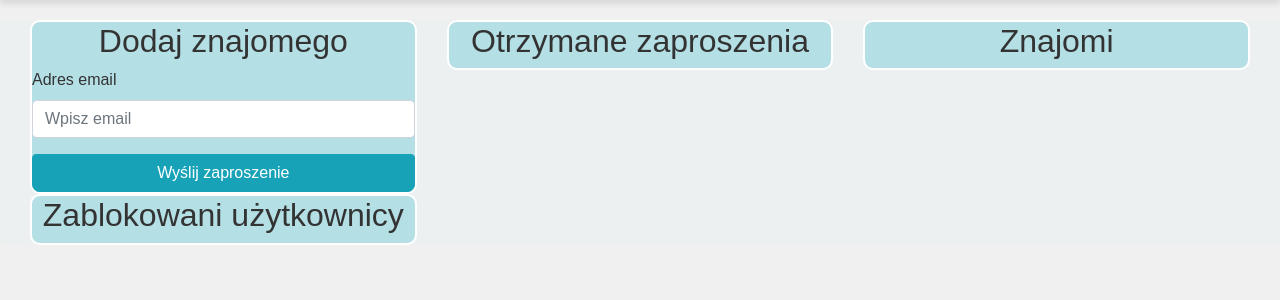
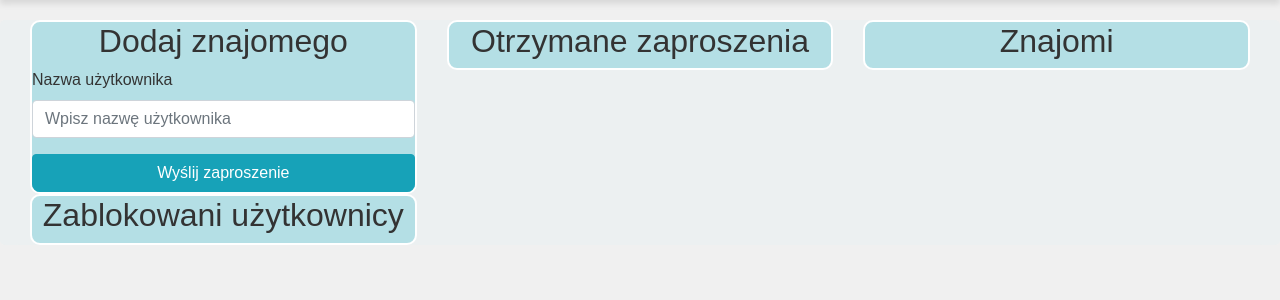
Before and after one commit to PrzemyslawMusial242473/E-Gmina, a Flask app: page /invite-friends in a window 1280 px wide. Shown: the part 56-356 px from the top of the page. Run offline with Flask 3, Linux system fonts and the light colour scheme; a user stored in the database is signed in; some libraries are stand-ins or nearby versions.

Commit message:
Dodanie nazwy użytkownika. Dodanie warunku wyrzucenia z czatu gdy jest się zablokowanym lub wyrzuconym ze znajomych. Dodawanie znajomych po nazwie użytkownika a nie po mailu

```diff
--- a/Sumatywny/website/models.py
+++ b/Sumatywny/website/models.py
@@ -47,6 +47,7 @@ class Event(db.Model):
 class User(db.Model, UserMixin):
     id = db.Column(db.Integer, primary_key=True)
     email = db.Column(db.String(150), unique=True)
+    username = db.Column(db.String(150), unique=True)
     password = db.Column(db.String(150))
     name = db.Column(db.String(150))
     surname = db.Column(db.String(150))
--- a/Sumatywny/website/templates/admin_users.html
+++ b/Sumatywny/website/templates/admin_users.html
@@ -61,6 +61,7 @@
           <li class="list-group-item container3">
             <strong>Imię:</strong> {{ user.name }}<br>
             <strong>Nazwisko:</strong> {{ user.surname }}<br>
+            <strong>Nazwa użytkownika:</strong> {{ user.username }}<br>
             <strong>Adres:</strong> {{ user.address }}<br>
             <strong>Email:</strong> {{ user.email }}<br>
             <strong>Pesel:</strong> {{ user.uid }}<br>
--- a/Sumatywny/website/templates/invite-friends.html
+++ b/Sumatywny/website/templates/invite-friends.html
@@ -20,8 +20,8 @@
         <div class="container_map">
           <form method="POST">
             <div class="form-group">
-              <label for="inputEmail">Adres email</label>
-              <input type="email" class="form-control" id="inputEmail" name="email" placeholder="Wpisz email">
+              <label for="inputEmail">Nazwa użytkownika</label>
+              <input type="text" class="form-control" id="inputEmail" name="username" placeholder="Wpisz nazwę użytkownika">
             </div>
             <button type="submit" class="btn btn-info btn-block">Wyślij zaproszenie</button>
           </form>
@@ -36,11 +36,11 @@
           <ul class="list-group">
             {% if user.invitations %}
               {% for invite in user.invitations %}
-                <li class="list-group-item">{{ invite.email }}
-                    <button class="btn btn-success" onclick="acceptInvite('{{ invite.email }}')">Zaakceptuj</button>
-                    <button class="btn btn-danger" onclick="rejectInvite('{{ invite.email }}')">Odrzuć</button>
+                <li class="list-group-item">{{ invite.username }}
+                    <button class="btn btn-success" onclick="acceptInvite('{{ invite.username }}')">Zaakceptuj</button>
+                    <button class="btn btn-danger" onclick="rejectInvite('{{ invite.username }}')">Odrzuć</button>
                     <form action="/block-user/{{ invite.id }}" method="post" style="display:inline;">
-                        <button type="submit" class="btn btn-warning" onclick="return confirm('Czy na pewno chcesz zablokować {{ invite.email }}?')">Zablokuj</button>
+                        <button type="submit" class="btn btn-warning" onclick="return confirm('Czy na pewno chcesz zablokować {{ invite.username }}?')">Zablokuj</button>
                     </form>
                 </li>
               {% endfor %}
@@ -59,12 +59,12 @@
           <ul class="list-group">
             {% if user.friends %}
               {% for friend in user.friends %}
-                <li class="list-group-item">{{ friend.email }} <a class="btn btn-info" href="/chat/{{ friend.id }}">Chat</a>
+                <li class="list-group-item">{{ friend.username }} <a class="btn btn-info" href="/chat/{{ friend.id }}">Chat</a>
                     <form action="/remove-friend/{{ friend.id }}" method="post" style="display:inline;">
-                        <button type="submit" class="btn btn-danger" onclick="return confirm('Czy na pewno chcesz usunąć {{ friend.email }} z listy znajomych?')">Usuń</button>
+                        <button type="submit" class="btn btn-danger" onclick="return confirm('Czy na pewno chcesz usunąć {{ friend.username }} z listy znajomych?')">Usuń</button>
                     </form>
                     <form action="/block-user/{{ friend.id }}" method="post" style="display:inline;">
-                        <button type="submit" class="btn btn-warning" onclick="return confirm('Czy na pewno chcesz zablokować {{ friend.email }}?')">Zablokuj</button>
+                        <button type="submit" class="btn btn-warning" onclick="return confirm('Czy na pewno chcesz zablokować {{ friend.username }}?')">Zablokuj</button>
                     </form>
                 </li>
               {% endfor %}
@@ -83,9 +83,9 @@
           <ul class="list-group">
             {% if user.blocked %}
               {% for blocked_user in user.blocked %}
-                <li class="list-group-item">{{ blocked_user.email }}
+                <li class="list-group-item">{{ blocked_user.username }}
                     <form action="/unblock-user/{{ blocked_user.id }}" method="post" style="display:inline;">
-                        <button type="submit" class="btn btn-info" onclick="return confirm('Czy na pewno chcesz odblokować {{ blocked_user.email }}?')">Odblokuj</button>
+                        <button type="submit" class="btn btn-info" onclick="return confirm('Czy na pewno chcesz odblokować {{ blocked_user.username }}?')">Odblokuj</button>
                     </form>
                 </li>
               {% endfor %}
@@ -100,19 +100,19 @@
 </div>
 
 <script>
-  function acceptInvite(email) {
+  function acceptInvite(username) {
     fetch("/accept-invite", {
       method: "POST",
-      body: JSON.stringify({ inviter_email: email }),
+      body: JSON.stringify({ inviter_email: username }),
     }).then((_res) => {
       window.location.reload();
     });
   }
 
-  function rejectInvite(email) {
+  function rejectInvite(username) {
     fetch("/reject-invite", {
       method: "POST",
-      body: JSON.stringify({ inviter_email: email }),
+      body: JSON.stringify({ inviter_email: username }),
     }).then((_res) => {
       window.location.reload();
     });
--- a/Sumatywny/website/templates/user_chat.html
+++ b/Sumatywny/website/templates/user_chat.html
@@ -19,7 +19,7 @@
 </style>
 <div class="container">
   <div class="bg-custom rounded p-3 mb-4">
-    <h1 class="text-custom text-center mb-0">Chat z {{ receiver.email }}</h1>
+    <h1 class="text-custom text-center mb-0">Chat z {{ receiver.username }}</h1>
   </div>
   <div id="messages" class="mb-4">
     {% for message in messages %}
@@ -29,7 +29,7 @@
         </div>
       {% else %}
         <div class="alert alert-secondary" role="alert">
-          <strong>{{ receiver.email }}: </strong>{{ message.content }}
+          <strong>{{ receiver.username }}: </strong>{{ message.content }}
         </div>
       {% endif %}
     {% endfor %}
--- a/Sumatywny/website/views.py
+++ b/Sumatywny/website/views.py
@@ -138,22 +138,22 @@ def event():
 @login_required
 def search_user():
     if request.method == 'POST':
-        email = request.form.get('email')
-        user = User.query.filter_by(email=email).first()
+        username = request.form.get('username')
+        user = User.query.filter_by(username=username).first()
         if user:
             if user == current_user:
                 flash('Nie możesz dodać samego siebie jako znajomego!', category='error')
             else:
                 if user in current_user.friends:
-                    flash(f'{user.email} jest już twoim znajomym!', category='error')
+                    flash(f'{user.username} jest już twoim znajomym!', category='error')
                 elif user in current_user.sent:
-                    flash(f'Zaproszenie wysłano do {user.email}!', category='error')
+                    flash(f'Zaproszenie wysłano do {user.username}!', category='error')
                 elif user in current_user.invitations:
-                    flash(f'Zaproszenie otrzymane od {user.email}!', category='error')
+                    flash(f'Zaproszenie otrzymane od {user.username}!', category='error')
                 elif user in current_user.blocked:
-                    flash(f'{user.email} jest zablokowany!', category='error')
+                    flash(f'{user.username} jest zablokowany!', category='error')
                 elif user in current_user.y_blocked:
-                    flash(f'Zostałeś zablokowany przez {user.email}!', category='error')
+                    flash(f'Zostałeś zablokowany przez {user.username}!', category='error')
                 elif user.role == 'admin':
                     flash(f'Nie można wysłać wiadomości do admina!', category='error')
                 elif user.role == 'organisation':
@@ -162,7 +162,7 @@ def search_user():
                     current_user.sent.append(user)
                     user.invitations.append(current_user)
                     db.session.commit()
-                    flash(f'Zaproszenie pomyślnie wysłano do {user.email}!', category='success')
+                    flash(f'Zaproszenie pomyślnie wysłano do {user.username}!', category='success')
         else:
             flash('Użytkownik nie został znaleziony!', category='error')
         return redirect(url_for('views.search_user'))
@@ -194,7 +194,7 @@ def remove_friend(friend_id):
         current_user.friends.remove(friend)
         friend.friends.remove(current_user)
         db.session.commit()
-        flash(f'{friend.email} został usunięty z listy znajomych.', category='success')
+        flash(f'{friend.username} został usunięty z listy znajomych.', category='success')
     else:
         flash('Nie znaleziono użytkownika.', category='error')
     return redirect(url_for('views.search_user'))
@@ -211,14 +211,14 @@ def block_user(user_id):
             current_user.friends.remove(user)
             user.friends.remove(current_user)
             db.session.commit()
-            flash(f'{user.email} został zablokowany.', category='success')
+            flash(f'{user.username} został zablokowany.', category='success')
         else:
             current_user.blocked.append(user)
             user.y_blocked.append(current_user)
             current_user.invitations.remove(user)
             user.sent.remove(current_user)
             db.session.commit()
-            flash(f'{user.email} został zablokowany.', category='success')
+            flash(f'{user.username} został zablokowany.', category='success')
     else:
         flash('Nie znaleziono użytkownika.', category='error')
     return redirect(url_for('views.search_user'))
@@ -233,7 +233,7 @@ def unblock_user(user_id):
             current_user.blocked.remove(user)
             user.y_blocked.remove(current_user)
             db.session.commit()
-            flash(f'{user.email} został odblokowany.', category='success')
+            flash(f'{user.username} został odblokowany.', category='success')
         else:
             flash('Użytkownik nie jest zablokowany.', category='error')
     else:
@@ -248,7 +248,14 @@ def user_chat(user_id):
     if not receiver:
         flash('Nie znaleziono użytkownika.', category='error')
         return redirect(url_for('views.home'))
-
+    #username = request.form.get('username')
+    #user = User.query.filter_by(username=username).first()
+    elif receiver in current_user.y_blocked:
+        flash(f'Zostałeś zablokowany przez {receiver.username}!', category='error')
+        return redirect(url_for('views.search_user'))
+    elif receiver not in current_user.friends:
+        flash(f'{receiver.username} nie jest już twoim znajomym!', category='error')
+        return redirect(url_for('views.search_user'))
     messages_sent_by_user = Message.query.filter_by(sender_id=current_user.id, receiver_id=user_id).all()
     messages_received_by_user = Message.query.filter_by(sender_id=user_id, receiver_id=current_user.id).all()
     messages = messages_sent_by_user + messages_received_by_user
@@ -262,7 +269,7 @@ def user_chat(user_id):
 def accept_invite():
     data = json.loads(request.data)
     inviter_email = data['inviter_email']
-    inviter = User.query.filter_by(email=inviter_email).first()
+    inviter = User.query.filter_by(username=inviter_email).first()
     if inviter in current_user.invitations:
         current_user.invitations.remove(inviter)
         current_user.friends.append(inviter)
@@ -277,7 +284,7 @@ def accept_invite():
 def reject_invite():
     data = json.loads(request.data)
     inviter_email = data['inviter_email']
-    inviter = User.query.filter_by(email=inviter_email).first()
+    inviter = User.query.filter_by(username=inviter_email).first()
     if inviter in current_user.invitations:
         current_user.invitations.remove(inviter)
         inviter.sent.remove(current_user)
```
Also changed, not shown: Sumatywny/website/auth.py (+7 -1 lines), Sumatywny/website/templates/sign_up_user.html (+10 -0 lines), Sumatywny/instance/database.db.
